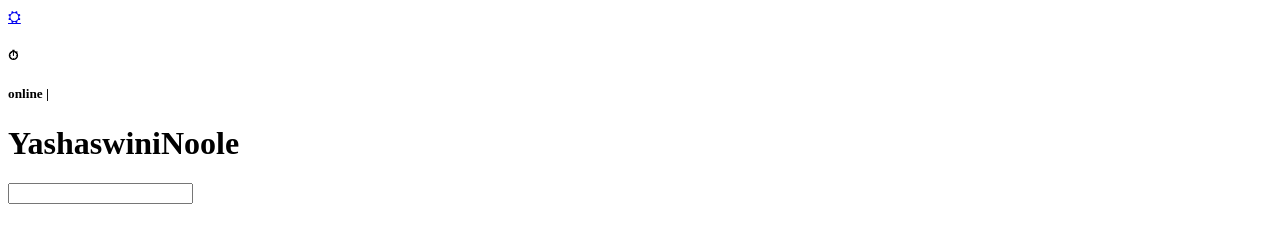
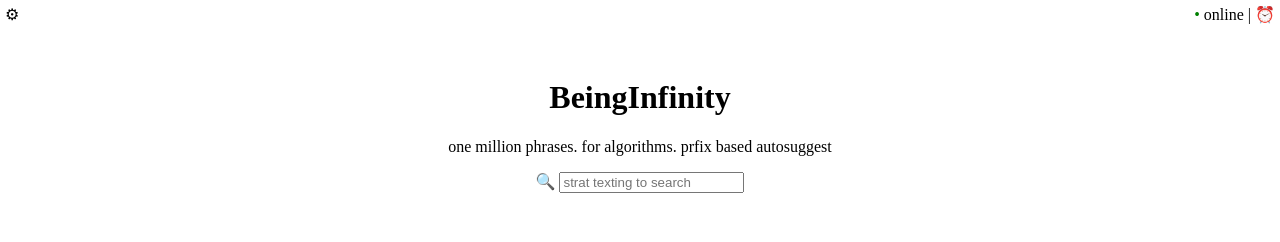
Before and after one commit to yashaswininoole-hub/autosuggest, a website: page frontend/pages/ausu.html in a window 1280 px wide. Drawn offline with Linux system fonts and the light colour scheme.

Commit message:
skeleton of autosuggest done

```diff
--- /dev/null
+++ b/frontend/css/ausu.css
@@ -0,0 +1,23 @@
+.gear{
+
+    position: fixed;
+    top: 5px;
+    left: 5px;
+    color: black;
+}
+
+.pill{
+    position: fixed;
+    top: 5px;
+    right: 5px;
+}
+
+.main-content{
+    padding-top: 50px;
+    text-align: center;
+}
+
+
+.bullet{
+    color: green;
+}
--- a/frontend/pages/ausu.html
+++ b/frontend/pages/ausu.html
@@ -4,12 +4,22 @@
     <meta charset="UTF-8">
     <meta name="viewport" content="width=device-width, initial-scale=1.0">
     <title>autosuggest</title>
+    <link rel="stylesheet" href="../css/ausu.css">
 </head>
 <body>
-    <a id="settings" href="/pages/settings.html">⛭</a>
-    <h5>⏱</h5>
-    <h5>online | </h5>
-    <h1>YashaswiniNoole</h1>
-    <input type="text">
+     <span class="gear" > &#x2699;</span>
+     <!--the pointer doesnt move to another line so that we can comfortably apply any styling -->
+    <div class="pill">
+        <span class="bullet">&#x2022;</span>
+        <span>online | &#x23F0;</span>
+    </div>
+    <div class="main-content">
+        <h1>BeingInfinity</h1>
+        <p>one million phrases. for algorithms. prfix based autosuggest</p>
+        <div>
+            <span>&#x1F50D;</span>
+            <input type="text" placeholder="strat texting to search">
+        </div>
+    </div>
 </body>
 </html>
```
